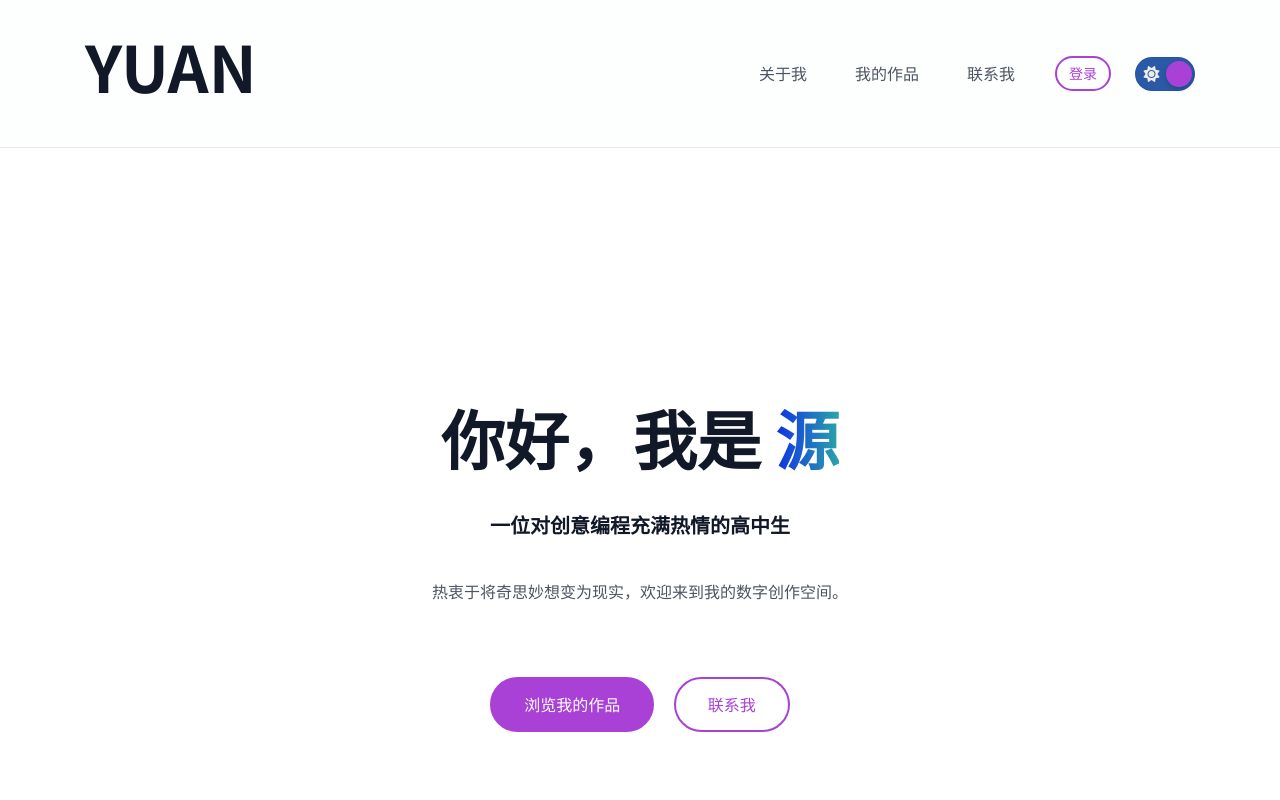
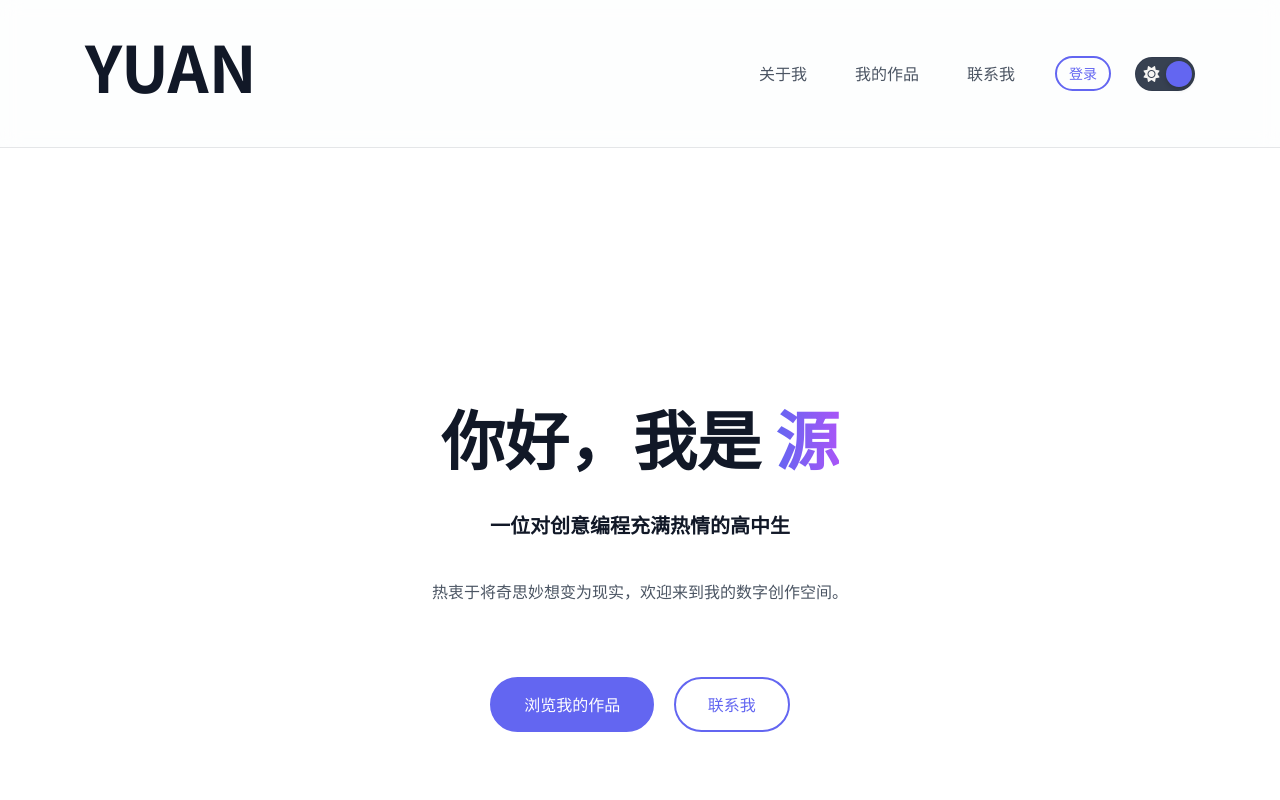
Before and after one commit to silenceyuana/yuanweb, a website: page public/index.html in a window 1280 px wide. Shown: the top 800 px of the page. Drawn offline with Linux system fonts and the light colour scheme.

Commit message:
界面美化，完善resdme

```diff
--- a/public/assets/css/theme.css
+++ b/public/assets/css/theme.css
@@ -12,11 +12,11 @@
   --text-color-primary: #f9fafb;
   --text-color-secondary: #9ca3af;
   --border-color: rgba(249, 250, 251, 0.1);
-  --primary-color: #25c8f1;
-  --primary-glow: rgba(4, 25, 216, 0.4);
+  --primary-color: #818cf8;
+  --primary-glow: rgba(129, 140, 248, 0.4);
   --navbar-bg-color: rgba(17, 24, 39, 0.7);
-  --gradient-start: #0f2fe5;
-  --gradient-end: #2aa4a9;
+  --gradient-start: #6366f1;
+  --gradient-end: #a855f7;
 
   /* Global Styles */
   --font-family-sans-serif: 'Noto Sans SC', -apple-system, BlinkMacSystemFont, "Segoe UI", Roboto, "Helvetica Neue", Arial, sans-serif;
@@ -33,8 +33,8 @@
   --text-color-primary: #111827;
   --text-color-secondary: #4b5563;
   --border-color: rgba(17, 24, 39, 0.1);
-  --primary-color: #a941d6;
-  --primary-glow: rgba(30, 87, 211, 0.69);
+  --primary-color: #6366f1;
+  --primary-glow: rgba(99, 102, 241, 0.3);
   --navbar-bg-color: rgba(255, 255, 255, 0.7);
 }
 
@@ -191,9 +191,9 @@ section:nth-of-type(odd) { background-color: var(--section-odd-bg); }
 .theme-switch input { opacity: 0; width: 0; height: 0; }
 .slider { position: absolute; cursor: pointer; top: 0; left: 0; right: 0; bottom: 0; background-color: var(--section-odd-bg); transition: .4s; border-radius: 34px; display: flex; align-items: center; justify-content: space-around; border: 1px solid var(--border-color); }
 .slider:before { position: absolute; content: ""; height: 26px; width: 26px; left: 4px; bottom: 3px; background-color: white; transition: .4s; border-radius: 50%; box-shadow: 0 2px 5px rgba(0,0,0,0.2); }
-.slider .fa-sun { color: #eeece9; }
+.slider .fa-sun { color: #f6f5f3; }
 .slider .fa-moon { color: #9ca3af; }
-input:checked + .slider { background-color: #2a5aa7; }
+input:checked + .slider { background-color: #374151; }
 input:checked + .slider:before { background-color: var(--primary-color); transform: translateX(26px); }
 
 /* ===============================================*/
```
